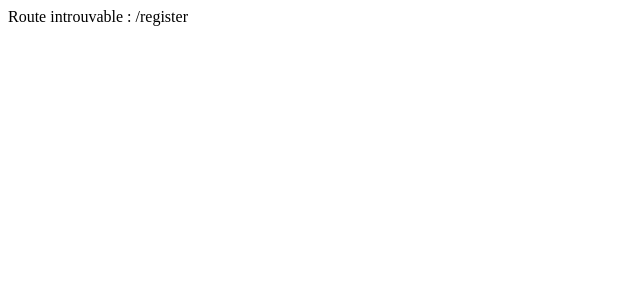
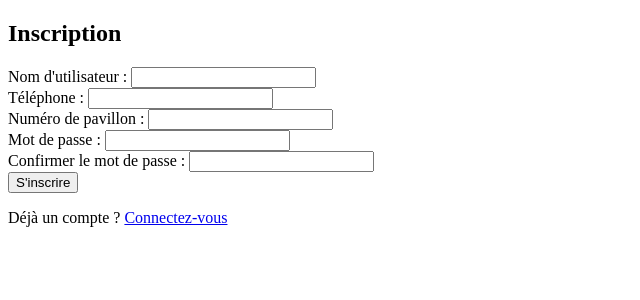
Before and after one commit to yobibah/odc, a PHP site: page /register in a window 1280 px wide. Shown: the top 300 px of the page, without its empty margins (0-640 px from the left). Run offline with PHP 8.4, Linux system fonts and the light colour scheme.

Commit message:
Ajout des vues d'inscription et de connexion, mise à jour des méthodes de contrôleur pour gérer les formulaires, et amélioration de la gestion des messages d'erreur.

```diff
--- a/controllers/UsersControllers.php
+++ b/controllers/UsersControllers.php
@@ -10,18 +10,18 @@ class UsersControllers extends HomeControllers
     //inscription
     public function inscription()
     {
-        if ($_SERVER['REQUEST_METHOD'] !== 'POST') {
-            $username = htmlspecialchars($_POST['username']) ? htmlspecialchars($_POST['username']) : null;
-            $mdp = htmlspecialchars($_POST['mdp']) ? htmlspecialchars($_POST['mdp']) : null;
-            $mdp2 = htmlspecialchars($_POST['mdp2']) ? htmlspecialchars($_POST['mdp2']) : null;
-            $telephone = htmlspecialchars($_POST['telephone']) ? htmlspecialchars($_POST['telephone']) : null;
-            $num_pav = htmlspecialchars($_POST['num_pav']) ? htmlspecialchars($_POST['num_pav']) : null;
+        if ($_SERVER['REQUEST_METHOD'] === 'POST') {
+            $username = isset($_POST['username']) ? htmlspecialchars($_POST['username']) : null;
+            $mdp = isset($_POST['mdp']) ? htmlspecialchars($_POST['mdp']) : null;
+            $mdp2 = isset($_POST['mdp2']) ? htmlspecialchars($_POST['mdp2']) : null;
+            $telephone = isset($_POST['telephone']) ? htmlspecialchars($_POST['telephone']) : null;
+            $num_pav = isset($_POST['num_pav']) ? htmlspecialchars($_POST['num_pav']) : null;
             $auth = null;
             if ($mdp === $mdp2) {
                 $hash = password_hash($mdp, PASSWORD_DEFAULT);
             } else {
                 $_SESSION['msg'] = 'Les mots de passe ne correspondent pas';
-                return $this->render('inscription', ['error' => $_SESSION['msg']]);
+                return $this->render('auth/inscription', ['error' => $_SESSION['msg']]);
             };
             $user = new users(
                 $username,
@@ -34,13 +34,17 @@ class UsersControllers extends HomeControllers
             $success = $bdd->inscription($user);
             if ($success) {
                 $_SESSION['msg'] = 'Inscription réussie';
-                return $this->render('inscription', ['success' => $_SESSION['msg']]);
+                return $this->render('auth/login', ['success' => $_SESSION['msg']]);
             } else {
                 $_SESSION['msg'] = 'Erreur lors de l\'inscription';
-                return $this->render('inscription', ['error' => $_SESSION['msg']]);
+                return $this->render('auth/inscription', ['error' => $_SESSION['msg']]);
             }
         }
-        $this->render('inscription');
+        $this->render('auth/inscription'
+            , [
+                'title' => 'Inscription',
+                'content' => 'Veuillez vous inscrire'
+            ]);
     }
 
     public function requireAuth()
@@ -74,16 +78,14 @@ class UsersControllers extends HomeControllers
         }
         // 🔐 Connexion classique
         if ($_SERVER['REQUEST_METHOD'] === 'POST') {
-            $username = htmlspecialchars($_POST['username']) ? htmlspecialchars($_POST['username']) : null;
-            $mdp = htmlspecialchars($_POST['mdp']) ? htmlspecialchars($_POST['mdp']) : null;
+            $username = isset($_POST['username']) ? htmlspecialchars($_POST['username']) : null;
+            $mdp = isset($_POST['mdp']) ? htmlspecialchars($_POST['mdp']) : null;
             $result = $bdd->login($username, $mdp);
             if ($result) {
                 // ✅ Générer un nouveau token
-                $token = bin2hex(random_bytes(32));
-                $bdd->updateToken($result['users_id'], $token);
                 $user = $result['users'];
                 $_SESSION['msg'] = 'Connexion réussie';
-                $_SESSION['token'] = $token; // Stocker le token dans la session
+                $_SESSION['token'] = $user->get_Token(); // Stocker le token dans la session
                 $_SESSION['username'] = $user->getUsername();
                 $_SESSION['telephone'] = $user->getTelephone();
                 return $this->render('profil',
@@ -97,7 +99,11 @@ class UsersControllers extends HomeControllers
                 return $this->render('auth/login', ['error' => $_SESSION['msg']]);
             }
         } else {
-            return $this->render('auth/login');
+            return $this->render('auth/login'
+                , [
+                    'title' => 'Connexion',
+                    'content' => 'Veuillez vous connecter'
+                ]);
         }
     }
 
--- a/public/index.php
+++ b/public/index.php
@@ -43,7 +43,7 @@ $router->register('/ipn/paiement', ['controllers\IpnControllers', 'test']);
 
 
 
-$router->register('/nouveau-client', ['controllers\UsersControllers', 'inscription']);
+$router->register('/register', ['controllers\UsersControllers', 'inscription']);
 $router->register('/mon-profil', ['controllers\UsersControllers', 'monProfil']);
 $router->register('/login', ['controllers\UsersControllers', 'login']);
 $router->register('/logout', ['controllers\UsersControllers', 'logout']);
--- a/views/auth/inscription.php
+++ b/views/auth/inscription.php
@@ -0,0 +1,31 @@
+  <?php require_once __DIR__ . '/../layout/header.php'; ?>
+  <div class="register-container">
+      <h2>Inscription</h2>
+      <?php if (isset($_SESSION['msg'])) : ?>
+          <div class="error-message"> <?= htmlspecialchars($_SESSION['msg']);unset($_SESSION['msg']); ?> </div>
+      <?php endif; ?>
+      <form action="/register" method="post">
+          <div class="form-group">
+              <label for="username">Nom d'utilisateur :</label>
+              <input type="text" id="username" name="username" required>
+          </div>
+          <div class="form-group">
+              <label for="telephone">Téléphone :</label>
+              <input type="tel" id="telephone" name="telephone" required>
+          </div>
+          <div class="form-group">
+            <label for="num_pav">Numéro de pavillon :</label>
+            <input type="text" id="num_pav" name="num_pav" required>
+          </div>
+          <div class="form-group">
+              <label for="mdp">Mot de passe :</label>
+              <input type="password" id="mdp" name="mdp" required>
+          </div>
+          <div class="form-group">
+              <label for="mdp2">Confirmer le mot de passe :</label>
+              <input type="password" id="mdp2" name="mdp2" required>
+          </div>
+          <button type="submit">S'inscrire</button>
+      </form>
+      <p>Déjà un compte ? <a href="/login">Connectez-vous</a></p>
+  </div>
--- /dev/null
+++ b/views/layout/header.php
@@ -0,0 +1,8 @@
+<!DOCTYPE html>
+<html lang="fr">
+<head>
+    <meta charset="UTF-8">
+    <meta name="viewport" content="width=device-width, initial-scale=1.0">
+    <title><?= isset($data['title']) ? htmlspecialchars($data['title']) : '' ?> | <?= isset($data['content']) ? htmlspecialchars($data['content']) : '' ?></title>
+</head>
+<body>
```
Also changed, not shown: views/auth/login.php (+19 -0 lines), views/layout/footert.php (added), views/layout/navbar.php (added).
